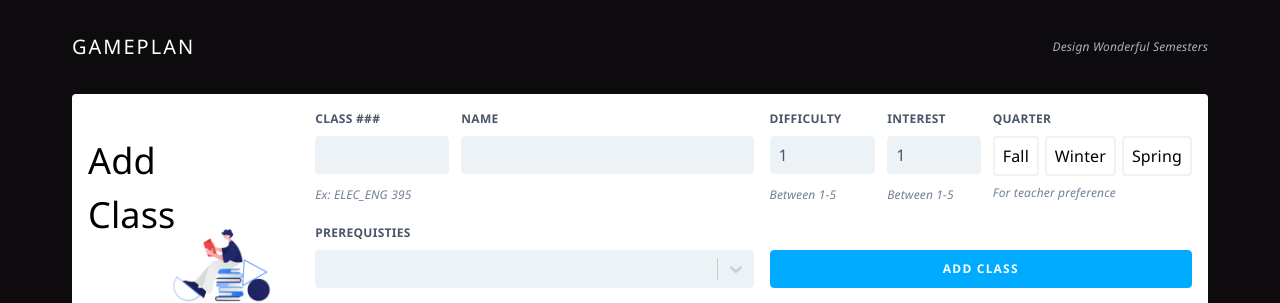
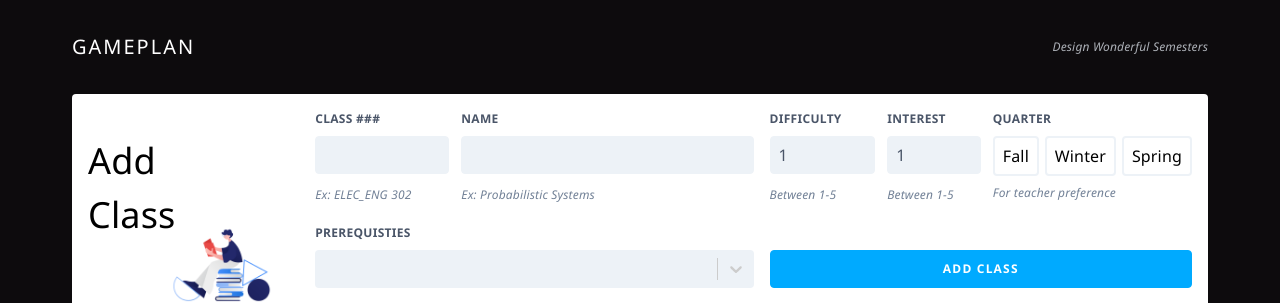
Before and after one commit to fardeemmunir/gameplan, a Next.js app: page / in a window 1280 px wide. Shown: the top 303 px of the page. Built offline with nearby package versions, Linux system fonts and the light colour scheme.

Commit message:
Add example text for name field

```diff
--- a/components/AddClassForm.jsx
+++ b/components/AddClassForm.jsx
@@ -107,7 +107,7 @@ const AddClassForm = () => {
               onChange={e => setCode(e.target.value)}
               disabled={isEditingClass}
             />
-            <p className="text-gray-600 text-xs italic">Ex: ELEC_ENG 395</p>
+            <p className="text-gray-600 text-xs italic">Ex: ELEC_ENG 302</p>
           </div>
 
           <div className="w-2/3">
@@ -122,6 +122,9 @@ const AddClassForm = () => {
               value={name}
               onChange={e => setName(e.target.value)}
             />
+            <p className="text-gray-600 text-xs italic">
+              Ex: Probabilistic Systems
+            </p>
           </div>
 
           <div className="w-full mt-5">
```
